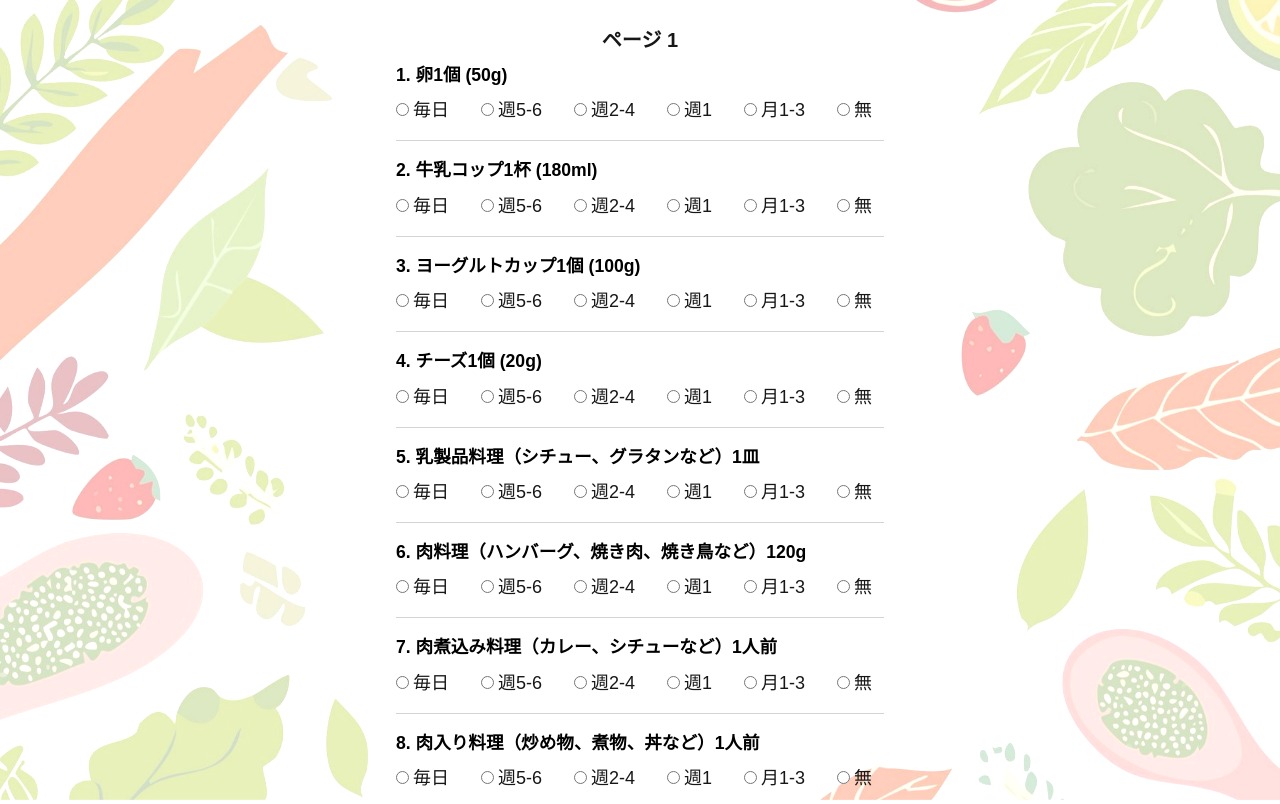
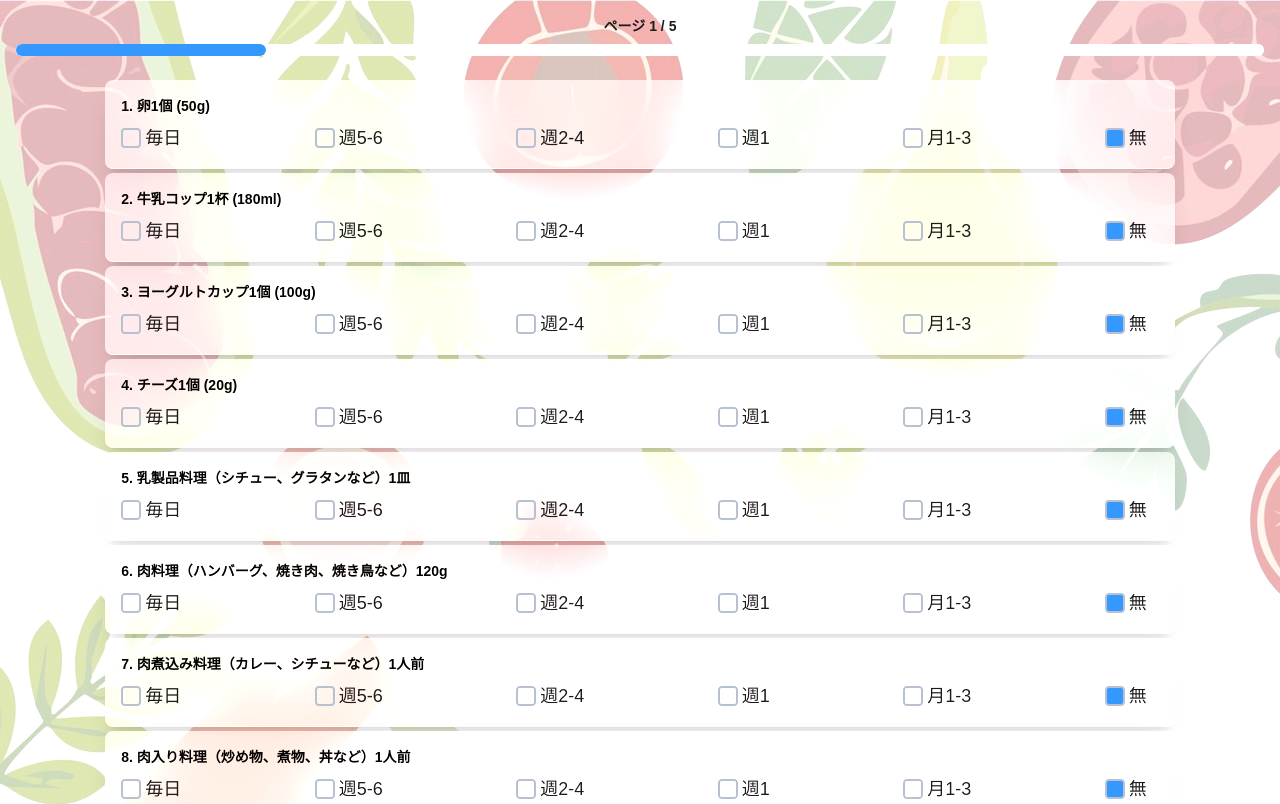
Before and after one commit to e204208iy/2025_dii_app, a Next.js app: page /survey/form/1 in a window 1280 px wide. Shown: the top 804 px of the page. Built offline with nearby package versions, Linux system fonts and the light colour scheme.

Commit message:
デフォルトチェックが入っていないバグがある

```diff
--- a/app/survey/components/FoodQuestion.tsx
+++ b/app/survey/components/FoodQuestion.tsx
@@ -2,7 +2,7 @@
 
 import { Controller, useFormContext } from "react-hook-form";
 import RiceOptions from "./RiceOptions";
-import '../styles/survey.css'
+// import '../styles/survey.css'
 
 const frequencies = [
   { value: "daily", label: "毎日" },
@@ -20,11 +20,11 @@ export default function FoodQuestion({ food, index }: any) {
   const selected = watch(frequencyName);
 
   return (
-    <div className="border-b pb-4 mb-4 border-stone-300">
-      <h2 className="form-title">
+    <div className="border-b pb-4 mb-1 border-stone-300 w-6/7 backdrop-blur-xl bg-white/40 p-4 shadow-xl rounded-lg">
+      <h2 className="text-black font-bold text-sm">
         {index + 1}. {food.食品}
       </h2>
-      <div className="flex flex-wrap gap-5 mt-2 text-lg">
+      <div className="flex justify-between flex-wrap mt-2 gap-1 text-lg">
         {frequencies.map((freq) => (
           <label key={freq.value} className="mr-3">
             <Controller
@@ -32,15 +32,19 @@ export default function FoodQuestion({ food, index }: any) {
               control={control}
               rules={{ required: `${food.食品} を選択してください` }} // ✅ 必須指定！
               render={({ field }) => (
+                <label className="flex items-center cursor-pointer">
                   <input
                     {...field}
                     type="radio"
                     value={freq.value}
                     checked={field.value === freq.value}
+                    className="hidden peer"
                   />
+                  <div className="w-5 h-5 border-2 border-gray-400 rounded-sm peer-checked:bg-blue-500"></div>
+                  <span className="ml-1">{freq.label}</span>
+                </label>
               )}
             />
-            <span className="ml-1">{freq.label}</span>
           </label>
         ))}
       </div>
@@ -53,20 +57,54 @@ export default function FoodQuestion({ food, index }: any) {
 
       {selected !== "none" && selected && (
         <div className="mt-3">
-          <label className="mr-2">一日当たりの摂取量：</label>
+          <label className="mr-2">一日当たりの摂取量</label>
         <Controller
           name={intakeName}
           control={control}
-            render={({ field }) => (
+          render={({ field }) => {
+            const value = Number(field.value) || 0;
+
+            return (
+              <div className="flex items-center gap-2">
+
+                {/* マイナスボタン */}
+                <button
+                  type="button"
+                  onClick={() => {
+                    const newValue = Math.max(0.5, value - 0.5);
+                    field.onChange(newValue);
+                  }}
+                  className="px-3 py-1 bg-gray-200 rounded font-bold border border-solid"
+                >
+                  −
+                </button>
+
+                {/* 数値入力 */}
                 <input
                   {...field}
+                  value={field.value ?? 50}
                   type="number"
-                step="0.5"
-                min="0.5"
-                max="10"
-                className="border px-2 py-1 w-20"
+                  step="1"
+                  min="0"
+                  max="100"
+                  className="border px-2 py-1 w-20 text-center"
                 />
-            )}
+
+                {/* プラスボタン */}
+                <button
+                  type="button"
+                  onClick={() => {
+                    const newValue = Math.min(10, value + 0.5);
+                    field.onChange(newValue);
+                  }}
+                  className="px-3 py-1 bg-gray-200 rounded font-bold border border-solid"
+                >
+                  ＋
+                </button>
+
+              </div>
+            );
+          }}
         />
         </div>
       )}
--- a/app/survey/form/[step]/page.tsx
+++ b/app/survey/form/[step]/page.tsx
@@ -1,5 +1,6 @@
 "use client";
 
+import { useEffect } from "react";
 import { useFormContext } from "react-hook-form";
 import { useRouter, useParams } from "next/navigation";
 import { useFoodsData } from "../../components/loadFoodsData";
@@ -10,7 +11,37 @@ export default function StepForm() {
   const { step } = useParams();
   const { foodsData, loading } = useFoodsData();
   const { control } = useFormContext();  // ← これでOK
+  const { reset } = useFormContext();
   const router = useRouter();
+
+  // ⭐ 初期値をセット（frequency = "none", intake = ""）
+  useEffect(() => {
+    if (!loading && foodsData) {
+      const defaults: any = { foods: {} };
+
+      const allFoods = [
+        ...foodsData.foodsOne,
+        ...foodsData.foodsTwo,
+        ...foodsData.foodsThree,
+        ...foodsData.foodsFour,
+        ...foodsData.foodsFive,
+      ];
+
+      allFoods.forEach((food: any) => {
+        defaults.foods[food.食品] = {
+          frequency: "none",
+          intake: "",
+        };
+      });
+
+      reset(defaults); // ← ここで初期化完了！
+    }
+  }, [foodsData, loading, reset]);
+
+  //プログレスバー
+  const currentStep = Number(step);
+  const totalSteps = 5;
+  const progress = (currentStep / totalSteps) * 100;
 
   if (loading || !foodsData) return <p>Loading...</p>;
 
@@ -21,8 +52,15 @@ export default function StepForm() {
     step === "4" ? foodsData.foodsFour : foodsData.foodsFive;
 
   return (
-    <div className="p-4 flex flex-col items-center justify-center min-h-screen">
-      <h2 className="text-xl font-semibold mb-2">ページ {step}</h2>
+    <div className="p-4 flex flex-col items-center justify-center">
+      <h2 className="text-sm font-semibold mb-2">ページ {step} / 5</h2>
+      {/* 🚀 プログレスバー */}
+      <div className="w-full bg-gray-200 rounded-full h-3 mb-6">
+        <div
+          className="bg-blue-500 h-3 rounded-full transition-all duration-300"
+          style={{ width: `${progress}%` }}
+        />
+      </div>
       {currentFoods.map((food: any, index: number) => (
         <FoodQuestion key={index} food={food} index={index} />
       ))}
--- a/app/survey/form/layout.tsx
+++ b/app/survey/form/layout.tsx
@@ -2,8 +2,10 @@
 
 import { FormProvider, useForm } from "react-hook-form";
 import { useRouter } from "next/navigation";
+import { useFoodsData } from "../components/loadFoodsData";
 
 export default function FormLayout({ children }: { children: React.ReactNode }) {
+
   const methods = useForm({
     mode: "onChange",
   });
@@ -33,10 +35,12 @@ export default function FormLayout({ children }: { children: React.ReactNode })
   };
 
   return (
-    <FormProvider {...methods}>
-      <form onSubmit={methods.handleSubmit(onSubmit)} className="w-full">
-        {children}
-      </form>
-    </FormProvider>
+    <div style={{ backgroundImage: "url('/img/bg.jpg')", filter: "brightness(1.2)" }}>
+      <FormProvider {...methods}>
+        <form onSubmit={methods.handleSubmit(onSubmit)} className="w-full">
+          {children}
+        </form>
+      </FormProvider>
+    </div>
   );
 }
--- a/app/survey/page.tsx
+++ b/app/survey/page.tsx
@@ -1,7 +1,7 @@
 "use client";
 
 import { useRouter } from "next/navigation";
-import './styles/survey.css'
+// import './styles/survey.css'
 
 export default function SurveyStartPage() {
   const router = useRouter();
@@ -11,8 +11,8 @@ export default function SurveyStartPage() {
   };
 
   return (
-    <div className="flex flex-col items-center justify-center min-h-screen">
-      <div className="bg-white shadow-lg rounded-2xl p-8 w-full max-w-md text-center">
+    <div className="flex flex-col items-center justify-center min-h-screen bg-contain sm:bg-cover bg-center bg-no-repeat bg-cover" style={{ backgroundImage: "url('/img/bg.jpg')", filter: "brightness(1.12)" }}>
+      <div className="bg-white rounded-2xl p-8 w-full max-w-md text-center shadow-xl">
         <h1 className="text-2xl font-bold mb-4">DIIに関するアンケート</h1>
         <p className="text-gray-600 mb-6">
           このアンケートは、日常の食事内容をもとにDII（食事性炎症指数）を推定します。<br />
```
Also changed, not shown: app/survey/styles/archive/survey.css (renamed from app/survey/styles/survey.css). Lines whose indentation alone changed are shown as unchanged.
